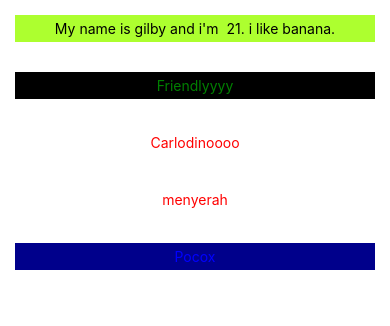
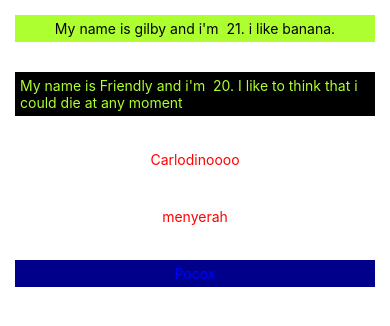
Before and after one commit to RumenserAmanda/Mobile-Programming, a React Native app: screen / in a window 390 px wide. Shown: the top 326 px of the page. Built offline with nearby package versions, Linux system fonts and the light colour scheme.

Commit message:
Modifying Friendly.js and App.js

```diff
--- a/App.js
+++ b/App.js
@@ -22,15 +22,17 @@ export default function App() {
       bio: 'i like banana.',
       age: 21,
     },
-    nni_p_nama : {
-      bio_ato_apa_kek_terserah: 'dpe isi',
+    Friendly : {
+      name: 'Friendly',
+      bio: 'I like to think that i could die at any moment',
+      age: 20,
     }
   });
 
   return (
     <View>
       <Gilbeh props={state.gilby}/>
-      <Friendlyyyy />
+      <Friendlyyyy props={state.Friendly} />
       <Carlodinoooo />
       <Inces/>
       <Poco/>
--- a/components/Friendly.js
+++ b/components/Friendly.js
@@ -1,5 +1,5 @@
 import React from 'react';
-import { StyleSheet, View, Text } from 'react-native';
+import { StyleSheet, View, Text, Button } from 'react-native';
 
 const styles = StyleSheet.create({
     View: {
@@ -9,14 +9,14 @@ const styles = StyleSheet.create({
         padding: 5,
     },
     Text: {
-        color: 'green',
+        color: 'greenyellow',
     }
 });
 
-export default function Friendlyyyy() {
+export default function Friendlyyyy({props}) {
     return(
         <View style={styles.View}>
-            <Text style={styles.Text}>Friendlyyyy</Text>
+            <Text style={styles.Text}>My name is {props.name} and i'm  {props.age}. {props.bio}</Text>
         </View>
     );
 }
```
